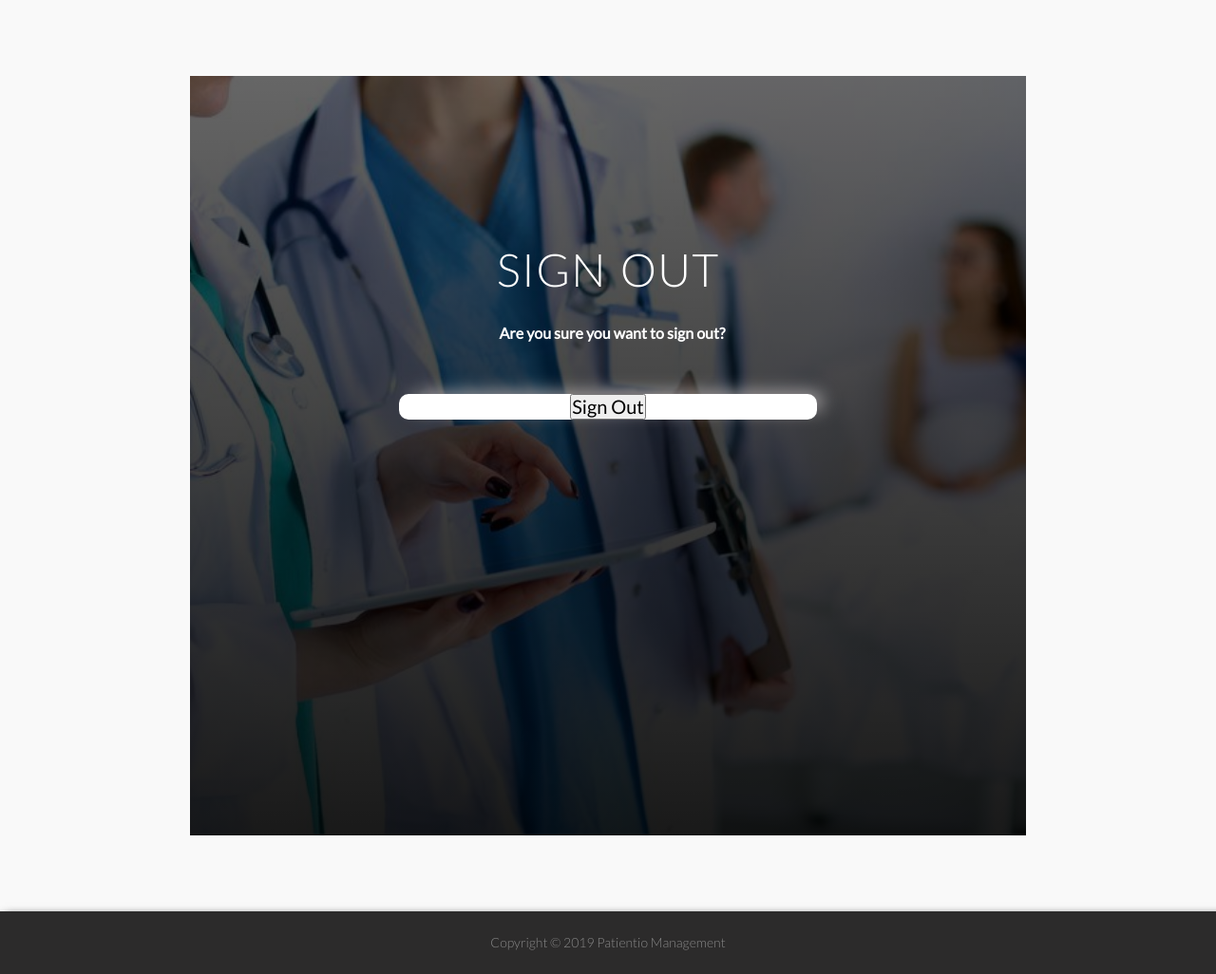
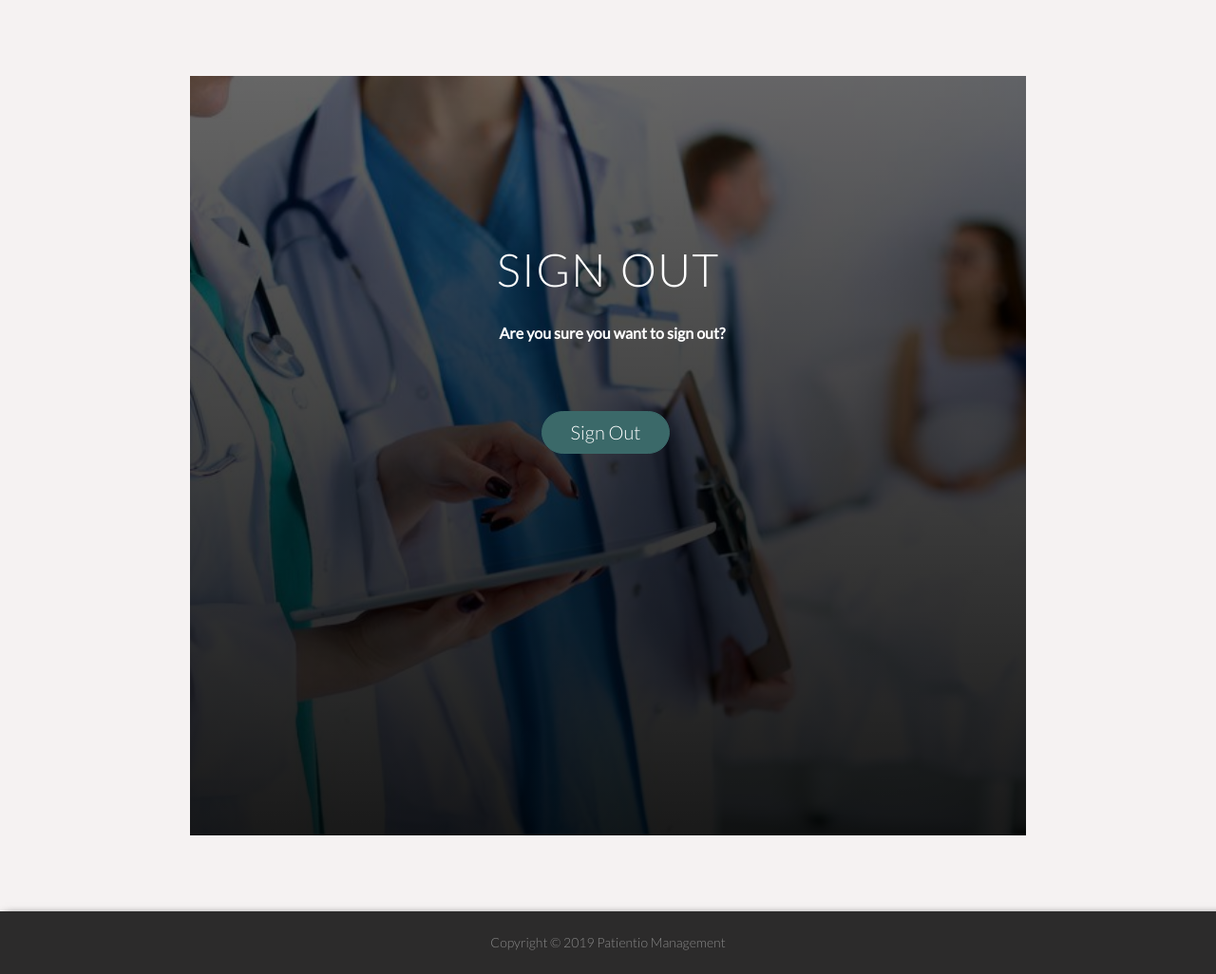
Before and after one commit to EeshaArif/Patientio, a Django app: page /accounts/logout/ in a window 1280 px wide. Shown: the whole page at 95% size. Run offline with Django 3.2, Linux system fonts and the light colour scheme; a user stored in the database is signed in.

Commit message:
login/logout-tweaks

```diff
--- a/src/static/resources/css/style.css
+++ b/src/static/resources/css/style.css
@@ -583,6 +583,47 @@ header{
     overflow: hidden;
 
 }
+.signinform button{
+    margin-top: 10%;
+    margin-bottom:-5%;
+    display: inline-block;
+    padding: 10px 30px;
+    font-weight: 300;
+    text-decoration: none;
+    border-radius: 200px;
+    color:#fff;
+     -webkit-transition: background-color 0.2s, border 0.2s, color 0.2s;
+     transition: background-color 0.2s, border 0.2s, color 0.2s;
+      border:1px solid #3b6969;
+    background-color:#3b6969;
+
+
+
+}
+#signoutform button{
+        margin-top: 7%;
+    margin-bottom:-5%;
+    display: inline-block;
+    padding: 10px 30px;
+    font-weight: 300;
+    text-decoration: none;
+    border-radius: 200px;
+    color:#fff;
+     -webkit-transition: background-color 0.2s, border 0.2s, color 0.2s;
+     transition: background-color 0.2s, border 0.2s, color 0.2s;
+     margin-left: 42%;
+     border:1px solid #3b6969;
+    background-color:#3b6969;
+
+}
+#signoutform button:link,
+#signoutform button:visited{
+    border:1px solid #3b6969;
+    color: #3b6969;
+
+
+}
+
 .signinform{
     text-align:center;
 
@@ -591,11 +632,20 @@ header{
     border-radius: 10px;
     margin-left: 25%;
     margin-top:5%;
-
+    padding:6%;
+    margin-bottom:-5%;
+    /*background-color: #f5f2f2;*/
 
     /*margin-left: 5%;*/
 
-    box-shadow:11px -6px 19px -5px #b5b0b0;
+
+}
+.section-signinform{
+    background-color: #f5f2f2;
+
+}
+.signinform p:nth-child(4){
+    display: none;
 }
 .signout header{
     padding-top: 15%;
@@ -638,6 +688,12 @@ input[type=submit]
     border:1px solid rgba(124, 186, 190, 0.88);
 
     }
+#signoutform button:hover,
+#signoutform button:active
+{
+     background-color: rgba(124, 186, 190, 0.88);
+    border:1px solid rgba(124, 186, 190, 0.88);
+}
 .section-signinform .box{
     color: #fff;
     text-align: center;
@@ -662,7 +718,8 @@ input[type=submit]
     max-width: 60%;
 }
 .signinform p{
-    padding: 3%;
+    padding: 5%;
+    padding-bottom: 7%;
 
     border-bottom: 1px solid #e2e2e2;
 }
--- a/src/templates/account/logout.html
+++ b/src/templates/account/logout.html
@@ -11,12 +11,12 @@
 
 <p class="box long-copy">{% trans 'Are you sure you want to sign out?' %}</p>
 
-<form class="signinform" method="post" action="{% url 'account_logout' %}">
+<form class="" id="signoutform" method="post" action="{% url 'account_logout' %}">
   {% csrf_token %}
   {% if redirect_field_value %}
   <input type="hidden" name="{{ redirect_field_name }}" value="{{ redirect_field_value }}"/>
   {% endif %}
-  <button type="submit">{% trans 'Sign Out' %}</button>
+  <button class="btn btn-full1 btn2" type="submit">{% trans 'Sign Out' %}</button>
 </form>
 
 </header>
--- a/src/templates/doctor_list_booking.html
+++ b/src/templates/doctor_list_booking.html
@@ -17,9 +17,9 @@
 
 
                     <div class="action-wrapper">
-                <a class="btn btn-full js--scroll-to-plans letterbtn" href="{% url 'about_us' %}" target="_blank">Learn More </a>
+                <a class="btn btn-full js--scroll-to-plans letterbtn" href="#" >Learn More </a>
 
-                 <a class="btn btn-ghost btn2 js--scroll-to-start contactbtn" href="{% url 'contactus' %}">Contact</a>
+                 <a class="btn btn-ghost btn2 js--scroll-to-start contactbtn" href="#">Contact</a>
 
                     </div>
 
--- a/src/templates/index.html
+++ b/src/templates/index.html
@@ -17,9 +17,9 @@
 
 
                     <div class="action-wrapper">
-                <a class="btn btn-full js--scroll-to-plans letterbtn" href="https://77.75.123.181/issb/query/call-letter.php" target="_blank">learn More </a>
+                <a class="btn btn-full js--scroll-to-plans letterbtn" href="#" >Learn More </a>
 
-                 <a class="btn btn-ghost btn2 js--scroll-to-start contactbtn" href="contact.html">Contact</a>
+                 <a class="btn btn-ghost btn2 js--scroll-to-start contactbtn" id="contactbtn" href="#">Contact</a>
 
                     </div>
 
--- a/src/templates/services.html
+++ b/src/templates/services.html
@@ -17,9 +17,9 @@
 
 
                     <div class="action-wrapper">
-                <a class="btn btn-full js--scroll-to-plans letterbtn" href="{% url 'about_us' %}" target="_blank">Learn More </a>
+                <a class="btn btn-full js--scroll-to-plans letterbtn" href="#">Learn More </a>
 
-                 <a class="btn btn-ghost btn2 js--scroll-to-start contactbtn" href="{% url 'contactus' %}">Contact</a>
+                 <a class="btn btn-ghost btn2 js--scroll-to-start contactbtn" href="#">Contact</a>
 
                     </div>
 
```
Also changed, not shown: src/templates/account/login.html (+5 -5 lines), src/db.sqlite3.
